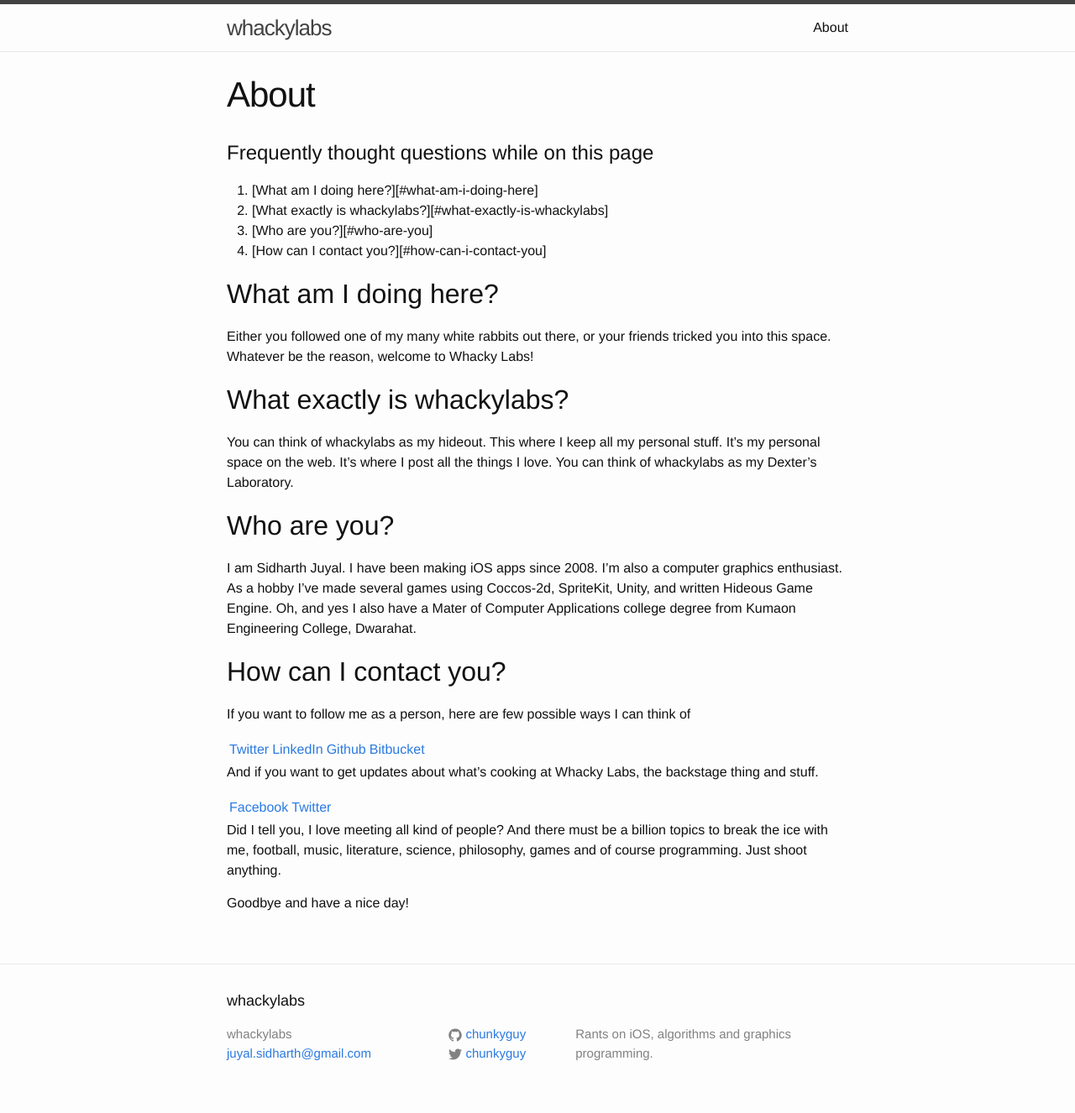
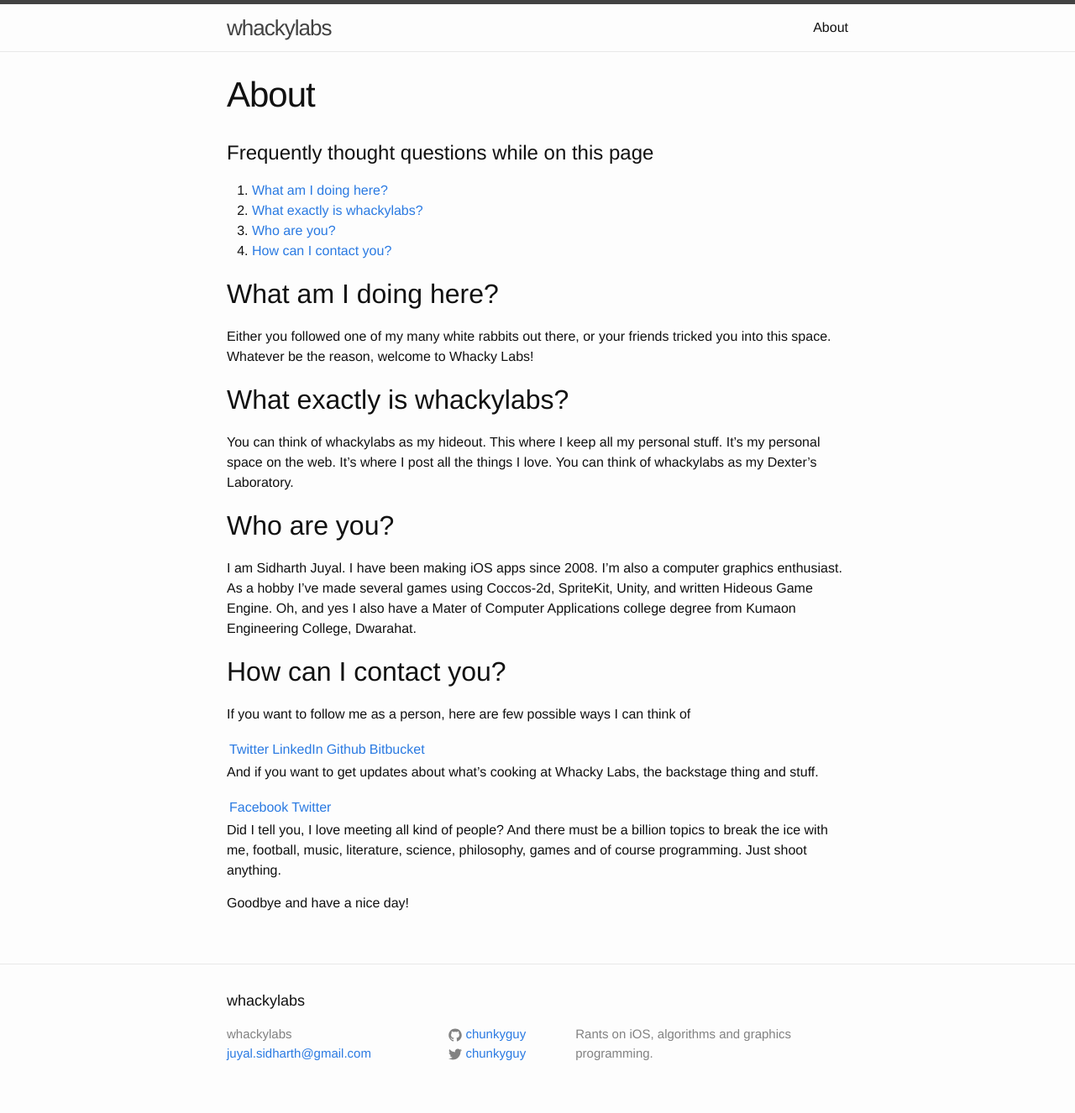
Before and after one commit to chunkyguy/chunkyguy.github.io, a Jekyll site: the page built from about.md, in a window 1280 px wide. Shown: the whole page at 84% size. Built offline with Jekyll 4.4.1, drawn with Linux system fonts in a browser that asks for light colours.

Commit message:
Replace [] with ()

```diff
--- a/about.md
+++ b/about.md
@@ -6,10 +6,10 @@ permalink: /about/
 
 # Frequently thought questions while on this page
 
-1. [What am I doing here?][#what-am-i-doing-here]
-1. [What exactly is whackylabs?][#what-exactly-is-whackylabs]
-1. [Who are you?][#who-are-you]
-1. [How can I contact you?][#how-can-i-contact-you]
+1. [What am I doing here?](#what-am-i-doing-here)
+1. [What exactly is whackylabs?](#what-exactly-is-whackylabs)
+1. [Who are you?](#who-are-you)
+1. [How can I contact you?](#how-can-i-contact-you)
 
 ## What am I doing here?
 
```
